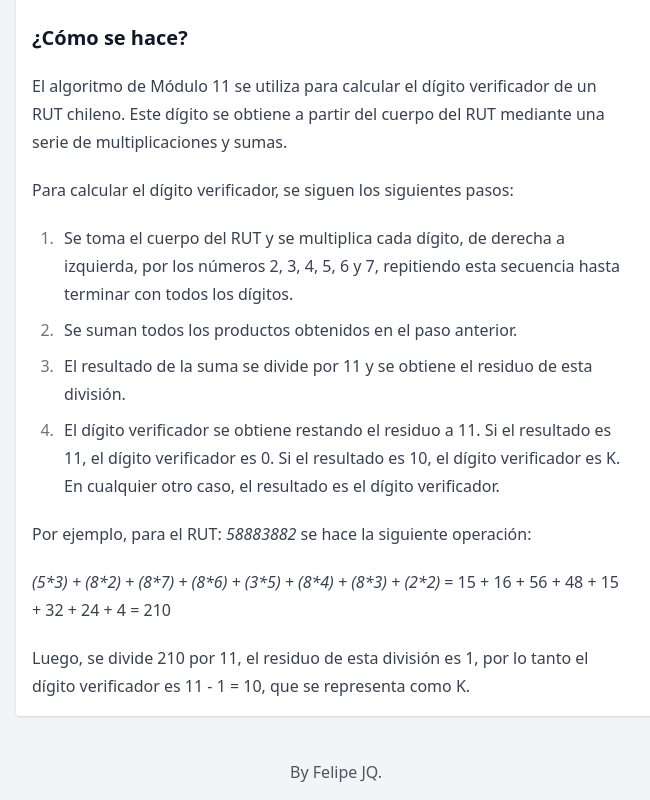
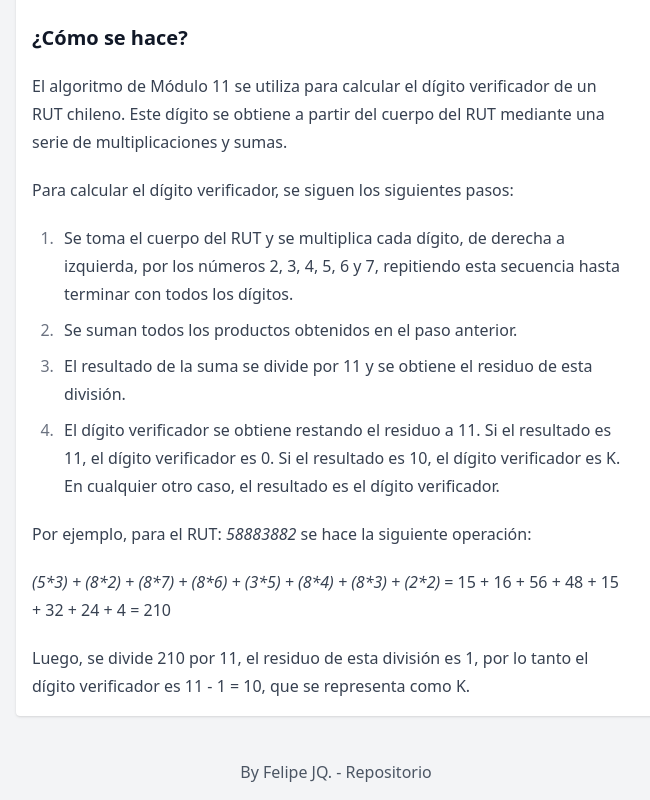
Before and after one commit to felipejoq/validar-rut-chileno, an Astro site: page / in a window 1280 px wide. Shown: the part 644-1444 px from the top of the page, without its empty margins (304-954 px from the left). Built offline with nearby package versions, Linux system fonts and the light colour scheme; Astro itself is replaced by a stand-in of ours.

Commit message:
feat: modificación footer

```diff
--- a/src/layouts/MainLayout.astro
+++ b/src/layouts/MainLayout.astro
@@ -36,7 +36,7 @@ const {
 </main>
 <footer class="text-center mt-8">
     <div class="text-gray-600 mb-4 hover:underline">
-        <a href="https://uncodigo.com/">By Felipe JQ.</a>
+        <a href="https://uncodigo.com/" target="_blank">By Felipe JQ.</a> - <a href="https://github.com/felipejoq/validar-rut-chileno" target="_blank">Repositorio</a>
     </div>
 </footer>
 </body>
```
